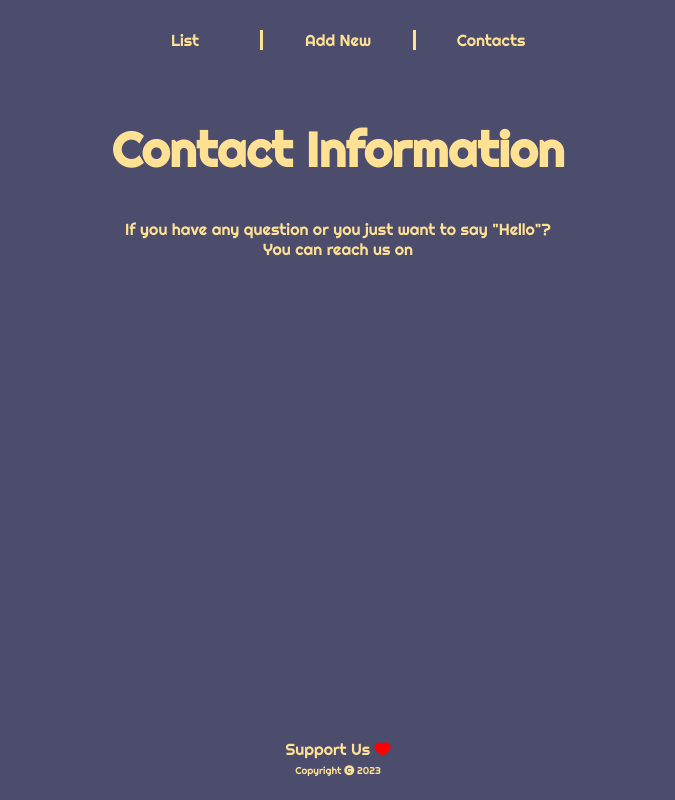
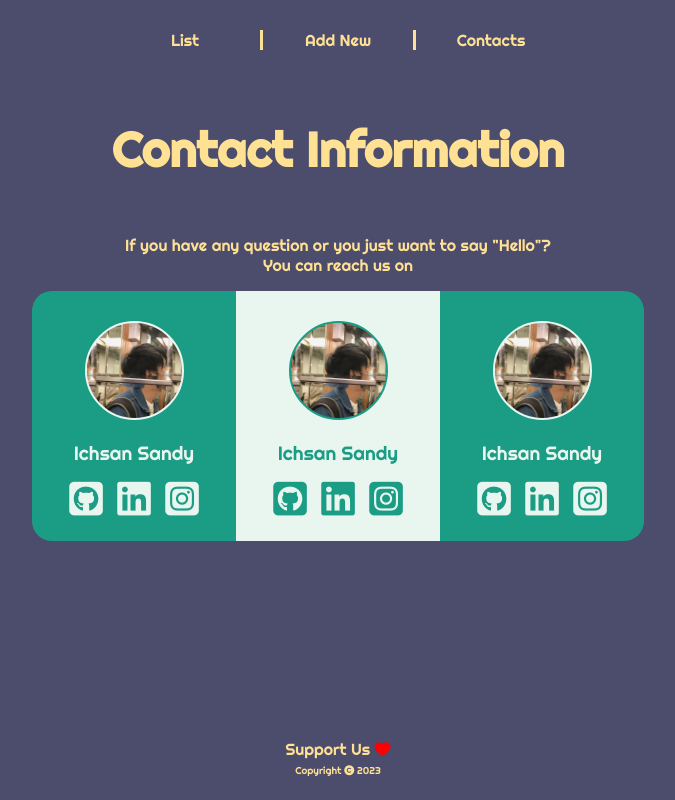
Before and after one commit to ichsansandy/awesome-books-microverse, a website: page index.html in a window 1280 px wide. Both pictures are taken after a click on the item "Contacts". Shown: the whole page, without its empty margins (302-977 px from the left). Drawn offline with Linux system fonts and the light colour scheme.

Commit message:
Styling contact and move it to the javascript and render it

```diff
--- a/app.js
+++ b/app.js
@@ -20,6 +20,30 @@ class BookStore {
         id: 4,
         title: 'Laskar Pelangi',
         author: 'Andrea Hirata',
+      },
+    ];
+
+    this.contacts = [
+      {
+        name: 'Ichsan Sandy',
+        classImage: 'ichsan-img',
+        githubLink: 'https://github.com/ichsansandy',
+        linkedLink: 'https://www.linkedin.com/in/ichsans/',
+        instagramLink: 'https://instagram.com/ichsans__',
+      },
+      {
+        name: 'Ichsan Sandy',
+        classImage: 'ichsan-img',
+        githubLink: 'https://github.com/ichsansandy',
+        linkedLink: 'https://www.linkedin.com/in/ichsans/',
+        instagramLink: 'https://instagram.com/ichsans__',
+      },
+      {
+        name: 'Ichsan Sandy',
+        classImage: 'ichsan-img',
+        githubLink: 'https://github.com/ichsansandy',
+        linkedLink: 'https://www.linkedin.com/in/ichsans/',
+        instagramLink: 'https://instagram.com/ichsans__',
       },
     ];
   }
@@ -124,3 +148,29 @@ navLinks.forEach((link) => {
     }
   });
 });
+
+function loadContacts() {
+  function loopingContacts(contact) {
+    return `<div class="contact-card">
+              <div class="contact-image ${contact.classImage}"></div>
+              <div class="contact-name text-center">${contact.name}</div>
+              <div class="contact-details">
+                <a class="contact-link" target="_blank" href="${contact.githubLink}">
+                  <i class="fab fa-github-square fa-fw fa-2xl"></i>
+                </a>
+                <a class="contact-link" target="_blank" href="${contact.linkedLink}">
+                  <i class="fab fa-linkedin fa-fw fa-2xl"></i>
+                </a>
+                <a class="contact-link" target="_blank" href="${contact.instagramLink}">
+                  <i class="fab fa-instagram-square fa-fw fa-2xl"></i>
+                </a>
+              </div>
+            </div>`;
+  }
+
+  const contactWrapper = document.querySelector('.contact-wrapper');
+
+  contactWrapper.innerHTML = newBookStorage.contacts.map((contact) => loopingContacts(contact)).join('');
+}
+
+loadContacts();
--- a/index.html
+++ b/index.html
@@ -34,14 +34,18 @@
       <section class="contact-us-section" data-visible="false">
         <h1 class="section-title text-center">Contact Information</h1>
         <div class="contact-container">
-          <p class="text-center">If you have any question or you just want to say "Hello"? <br /> You can reach us on</p>
+          <p class="text-center">
+            If you have any question or you just want to say "Hello"? <br />
+            You can reach us on
+          </p>
+          <div class="contact-wrapper"></div>
         </div>
       </section>
     </main>
     <footer>
       <div class="footer-container text-center">
         <p>
-          <a href="https://github.com/ichsansandy/awesome-books-microverse">
+          <a target="_blank" href="https://github.com/ichsansandy/awesome-books-microverse">
             Support Us
             <span><i class="fas fa-heart text-red"></i></span>
           </a>
--- a/style.css
+++ b/style.css
@@ -105,12 +105,12 @@ button:hover {
 
 .book-card:nth-child(even) {
   background-color: var(--primary-color);
-  color: white;
+  color: var(--light-color);
 }
 
 .book-card:nth-child(odd) {
   background-color: var(--light-color);
-  color: black;
+  color: var(--primary-color);
 }
 
 .book-card:last-child {
@@ -139,6 +139,84 @@ button:hover {
 
 #add-book-button {
   place-self: end;
+}
+
+/* contact section */
+
+.contact-container {
+  display: flex;
+  flex-direction: column;
+  align-items: center;
+}
+
+.contact-wrapper {
+  display: flex;
+}
+
+.contact-card {
+  display: flex;
+  flex-direction: column;
+  align-items: center;
+  box-sizing: border-box;
+  padding: 30px;
+  height: 250px;
+  justify-content: space-between;
+  font-size: 1.2rem;
+}
+
+.contact-card:first-child {
+  border-top-left-radius: 20px;
+  border-bottom-left-radius: 20px;
+}
+
+.contact-card:last-child {
+  border-top-right-radius: 20px;
+  border-bottom-right-radius: 20px;
+}
+
+.contact-card:nth-child(odd) {
+  background-color: var(--primary-color);
+  color: var(--light-color);
+}
+
+.contact-card:nth-child(even) {
+  background-color: var(--light-color);
+  color: var(--primary-color);
+}
+
+.contact-image {
+  background-position: center;
+  background-size: contain;
+  border-radius: 50%;
+  height: 50%;
+  aspect-ratio: 1/1;
+}
+
+.contact-card:nth-child(odd) .contact-image {
+  border: 2px solid var(--light-color);
+}
+
+.contact-card:nth-child(even) .contact-image {
+  border: 2px solid var(--primary-color);
+}
+
+.ichsan-img {
+  background-image: url(./assets/ichsan.jpg);
+}
+
+.contact-details {
+  display: flex;
+  width: 100%;
+  justify-content: space-evenly;
+}
+
+.contact-link {
+  text-decoration: none;
+  color: inherit;
+}
+
+.contact-link:hover {
+  transform: scale(1.3);
 }
 
 /* footer section */
```
Also changed, not shown: assets/ichsan.jpg (added).
